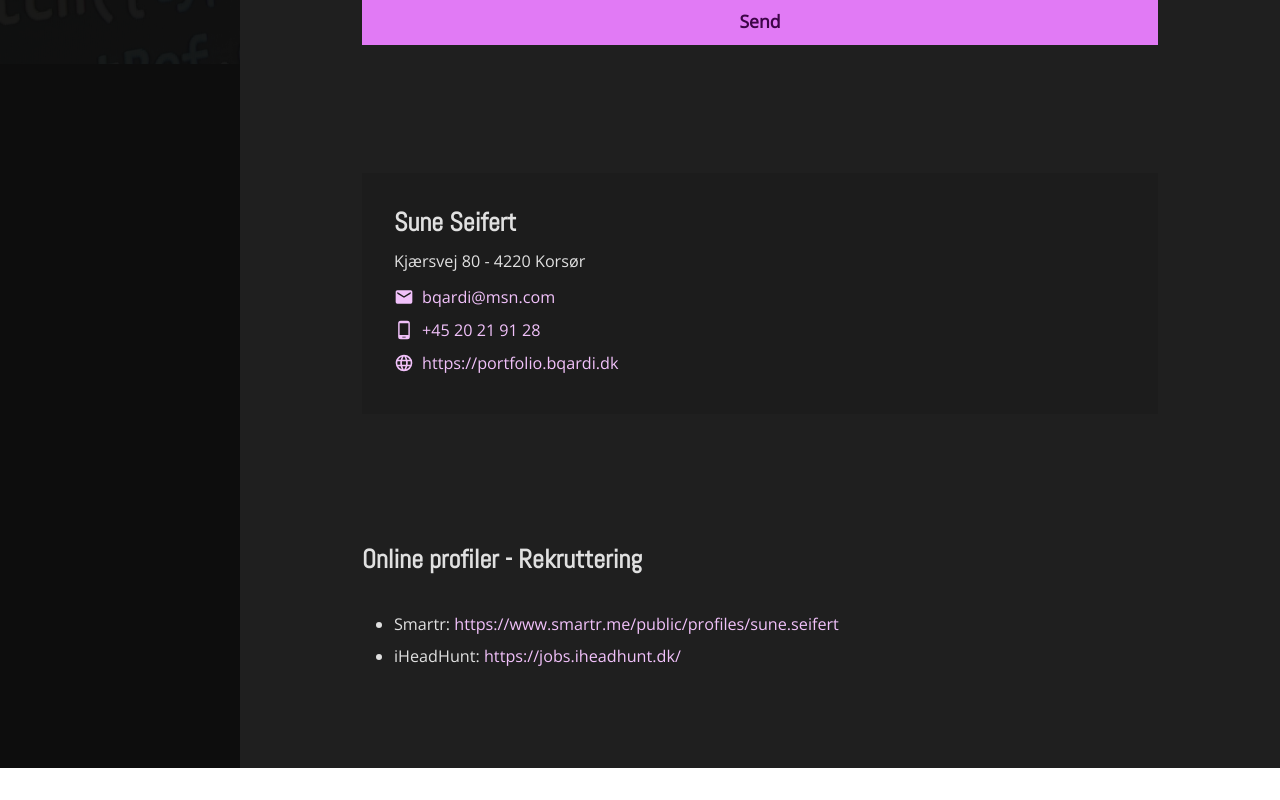
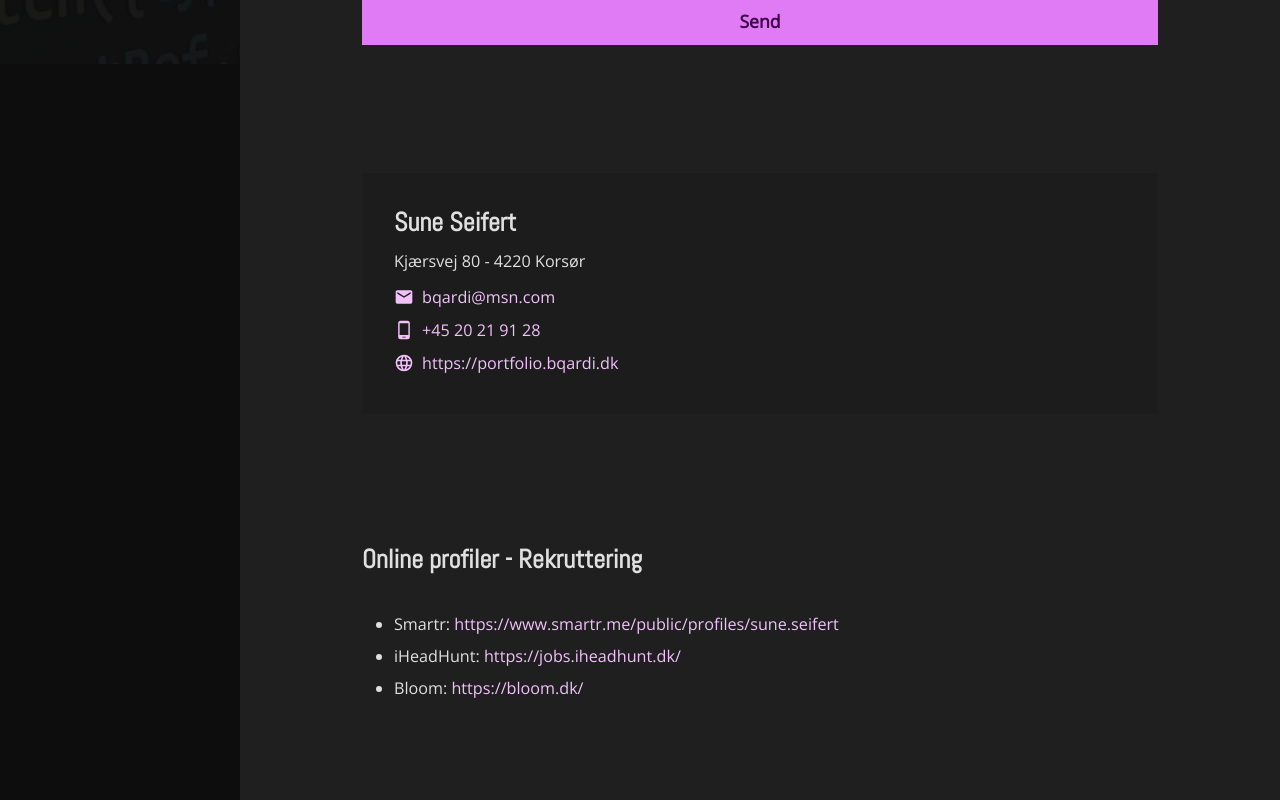
Before and after one commit to bqardi/react-portfolio, a React (Create React App) app: page /dashboard/contact in a window 1280 px wide. Shown: the part 736-1536 px from the top of the page. Before the commit the page ends 1504 px from the top, so only its background shows below. Built offline with nearby package versions, Linux system fonts and the light colour scheme.

Commit message:
Bloom added to online profiles.

```diff
--- a/src/components/OnlineProfiles.js
+++ b/src/components/OnlineProfiles.js
@@ -6,15 +6,21 @@ function OnlineProfiles() {
 		<article className="OnlineProfiles">
 			<ul>
 				<li>
-					Smartr:{" "}
+					Smartr:&nbsp;
 					<Button href="https://www.smartr.me/public/profiles/sune.seifert">
 						https://www.smartr.me/public/profiles/sune.seifert
 					</Button>
 				</li>
 				<li>
-					iHeadHunt:{" "}
+					iHeadHunt:&nbsp;
 					<Button href="https://jobs.iheadhunt.dk/">
 						https://jobs.iheadhunt.dk/
+					</Button>
+				</li>
+				<li>
+					Bloom:&nbsp;
+					<Button href="https://bloom.dk/">
+						https://bloom.dk/
 					</Button>
 				</li>
 			</ul>
```
